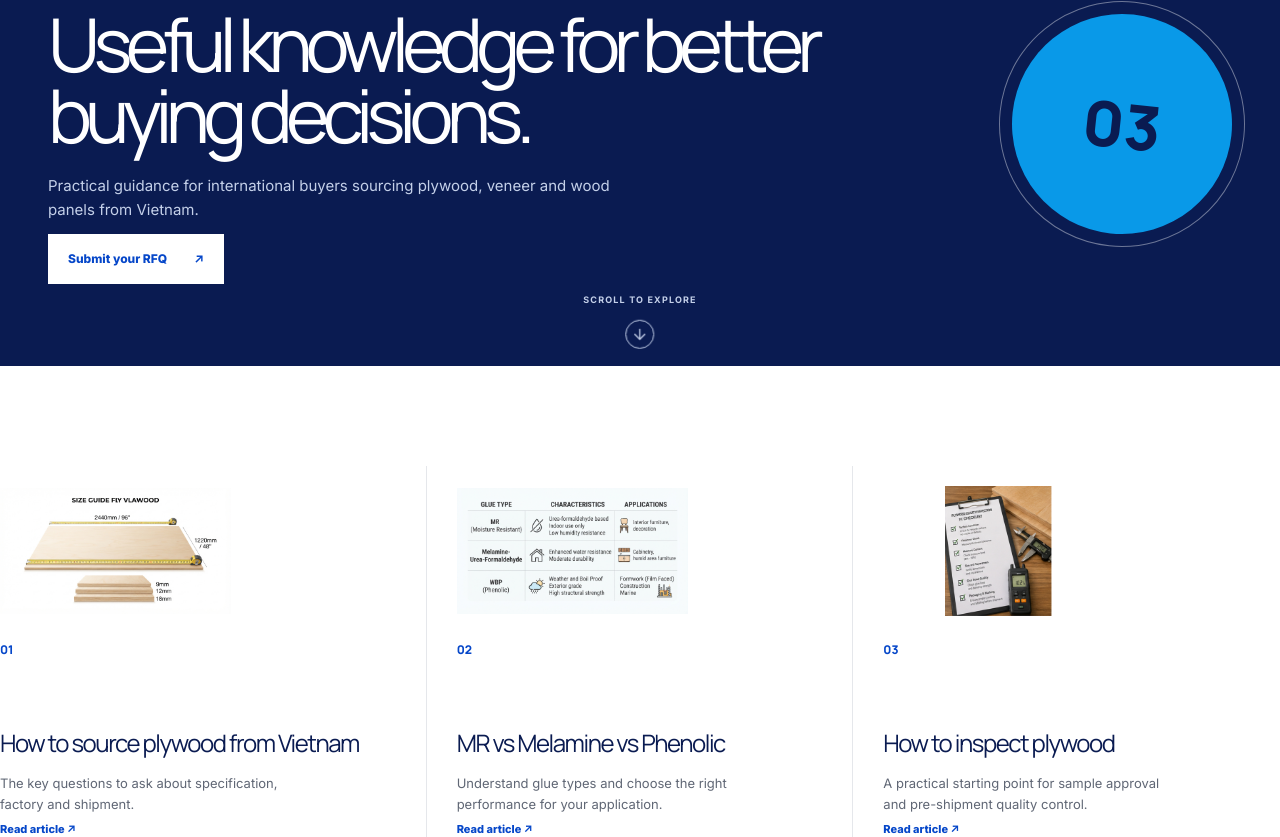
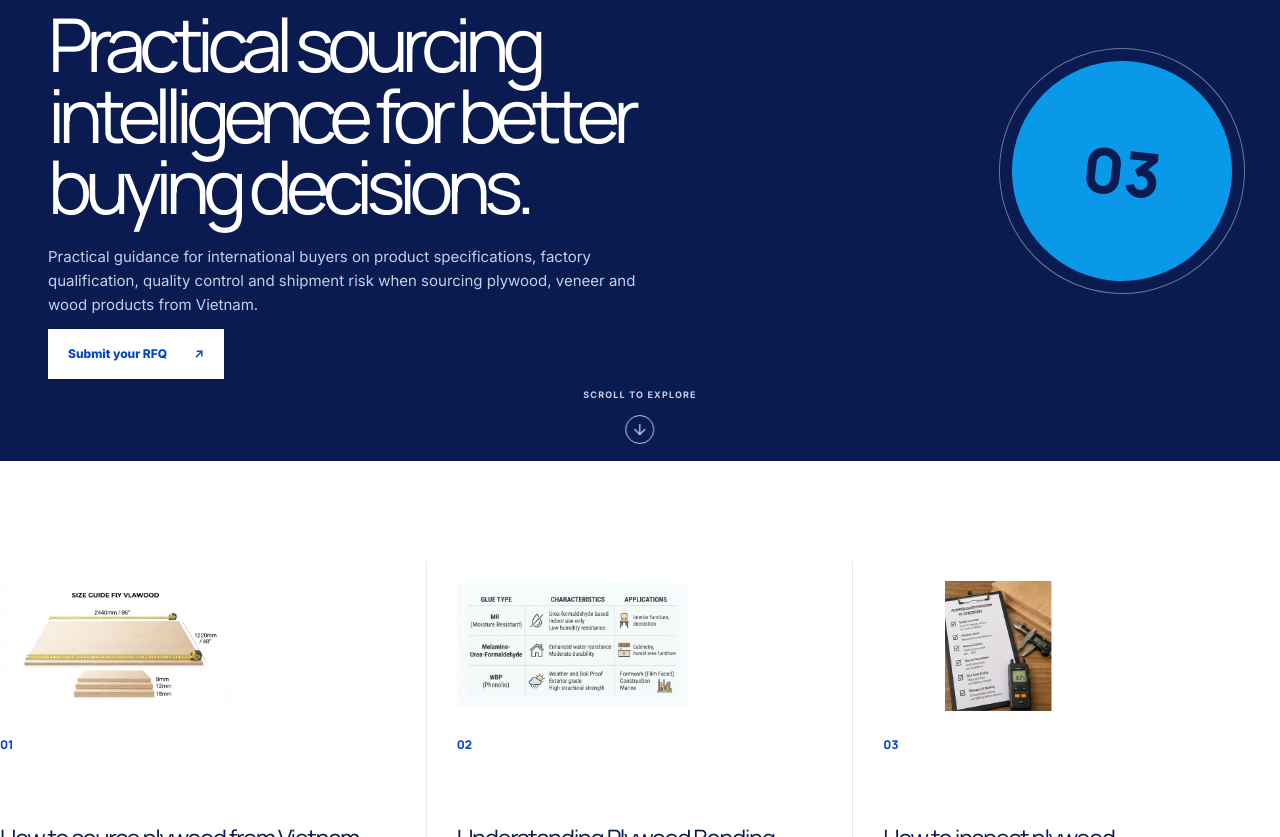
Before and after one commit to themanhhhh/minsen, a Next.js app: page /insights in a window 1280 px wide. Shown: the part 203-1040 px from the top of the page. Built offline with nearby package versions, Linux system fonts and the light colour scheme.

Commit message:
feat: add reusable HubPage component for sourcing, factory videos, and insights sections

```diff
--- a/src/components/HubPage.tsx
+++ b/src/components/HubPage.tsx
@@ -50,17 +50,17 @@ const content = {
     },
     insights: {
       eyebrow: "Sourcing insights",
-      title: "Useful knowledge for better buying decisions.",
+      title: "Practical sourcing intelligence for better buying decisions.",
       description:
-        "Practical guidance for international buyers sourcing plywood, veneer and wood panels from Vietnam.",
+        "Practical guidance for international buyers on product specifications, factory qualification, quality control and shipment risk when sourcing plywood, veneer and wood products from Vietnam.",
       cards: [
         [
           "How to source plywood from Vietnam",
           "The key questions to ask about specification, factory and shipment.",
         ],
         [
-          "MR vs Melamine vs Phenolic",
-          "Understand glue types and choose the right performance for your application.",
+          "Understanding Plywood Bonding Systems",
+          "Learn the differences between MR performance, melamine-bonded systems and phenolic bonding, and choose the right option for the required application and market.",
         ],
         [
           "How to inspect plywood",
```
